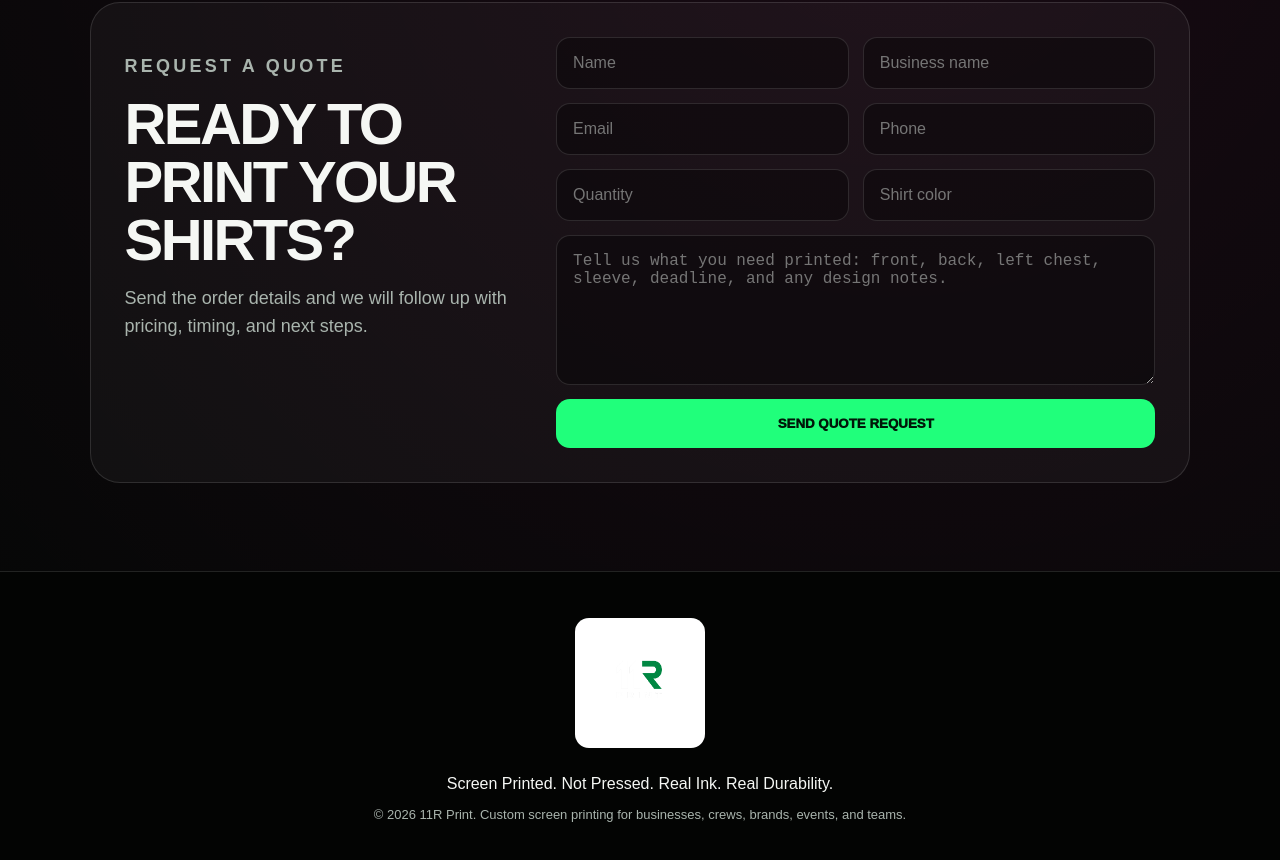
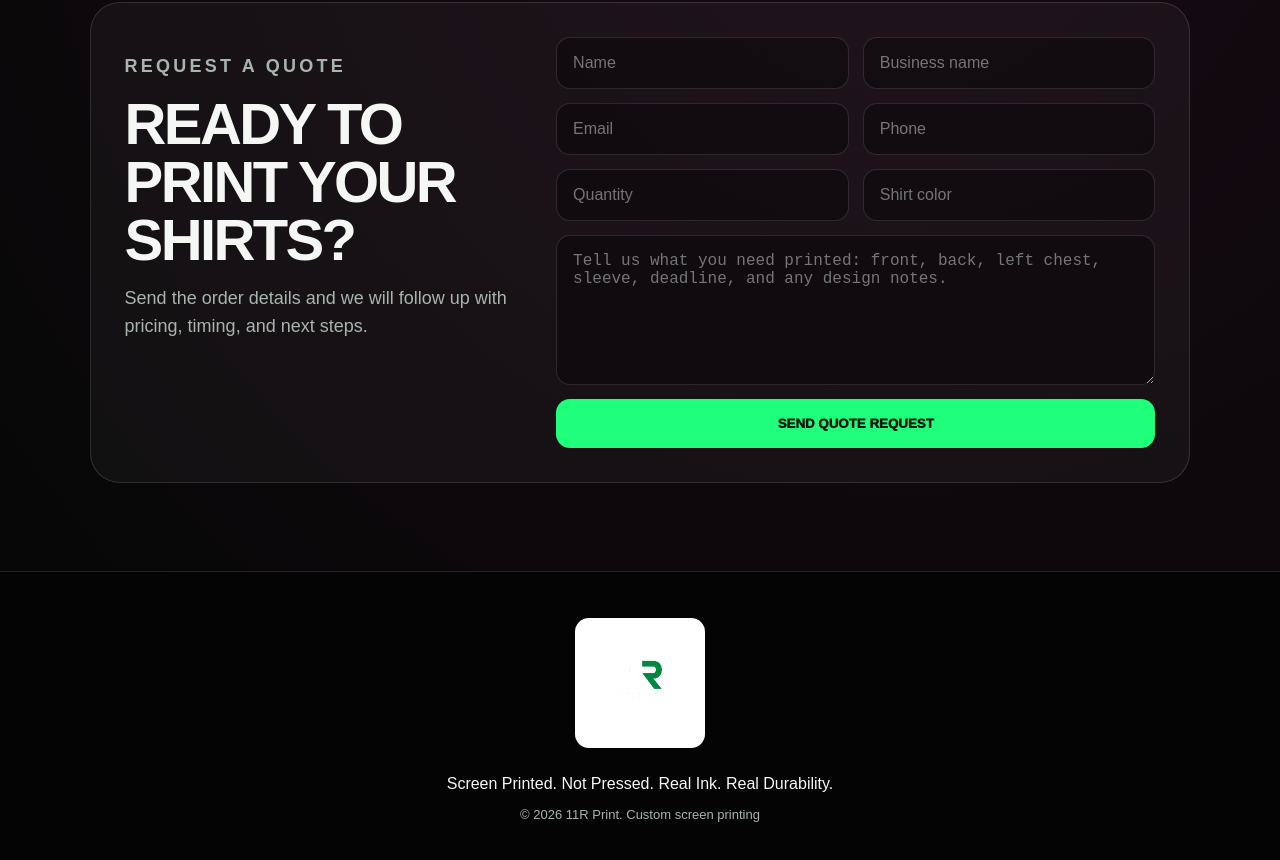
Before and after one commit to chiccoworld-wq/11R-PRINT, a plain HTML site: page 11r/11r-site/index.html in a window 1280 px wide. Shown: the part 4311-5171 px from the top of the page. Drawn offline with Linux system fonts and the light colour scheme.

Commit message:
updated website

```diff
--- a/11r/11r-site/index.html
+++ b/11r/11r-site/index.html
@@ -177,7 +177,7 @@
   <footer class="footer">
     <img src="images/11r-logo.png" alt="11R Print logo" />
     <p>Screen Printed. Not Pressed. Real Ink. Real Durability.</p>
-    <p class="small">© 2026 11R Print. Custom screen printing for businesses, crews, brands, events, and teams.</p>
+    <p class="small">© 2026 11R Print. Custom screen printing </p>
   </footer>
 
   <script src="script.js"></script>
```
